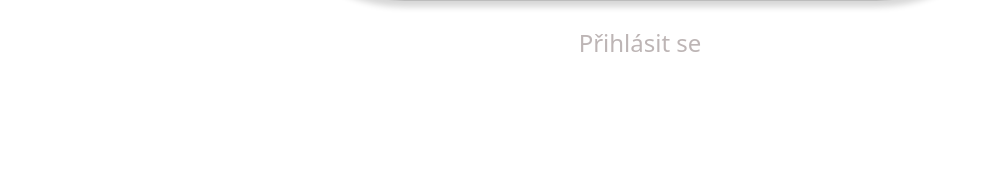
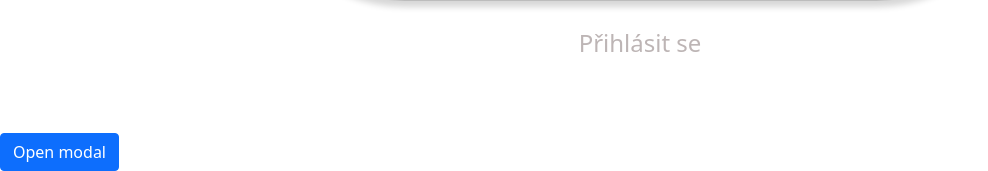
Before and after one commit to David-Citron/socialni-sit, a CodeIgniter 4 app: the page made by app/Views/register.php in a window 1280 px wide. Shown: the part 849-1020 px from the top of the page, without its empty margins (0-988 px from the left). Before the commit the page ends 901 px from the top, so only its background shows below. Run offline with PHP 8.4 and a stand-in for CodeIgniter, Linux system fonts and the light colour scheme; the template is opened without the code that fills it, so the values that code supplies are empty; some libraries are stand-ins or nearby versions.

Commit message:
Přidání modalu

```diff
--- a/app/Views/register.php
+++ b/app/Views/register.php
@@ -41,6 +41,31 @@
             </div>
         </center>
     </main>
+    <div class="modal" id="myModal">
+        <div class="modal-dialog">
+            <div class="modal-content">
+
+            <!-- Modal Header -->
+            <div class="modal-header">
+                <h4 class="modal-title">Při odesílání formuláře se vyskytla chyba.</h4>
+            </div>
+
+            <!-- Modal body -->
+            <div class="modal-body">
+                <?php echo $error; ?>
+            </div>
+
+            <!-- Modal footer -->
+            <div class="modal-footer">
+                <button type="button" class="btn btn-danger" data-bs-dismiss="modal">Close</button>
+            </div>
+
+            </div>
+        </div>
+    </div>
+    <button type="button" class="btn btn-primary" data-bs-toggle="modal" data-bs-target="#myModal">
+    Open modal
+  </button>
 </body>
 
 </html>
```
